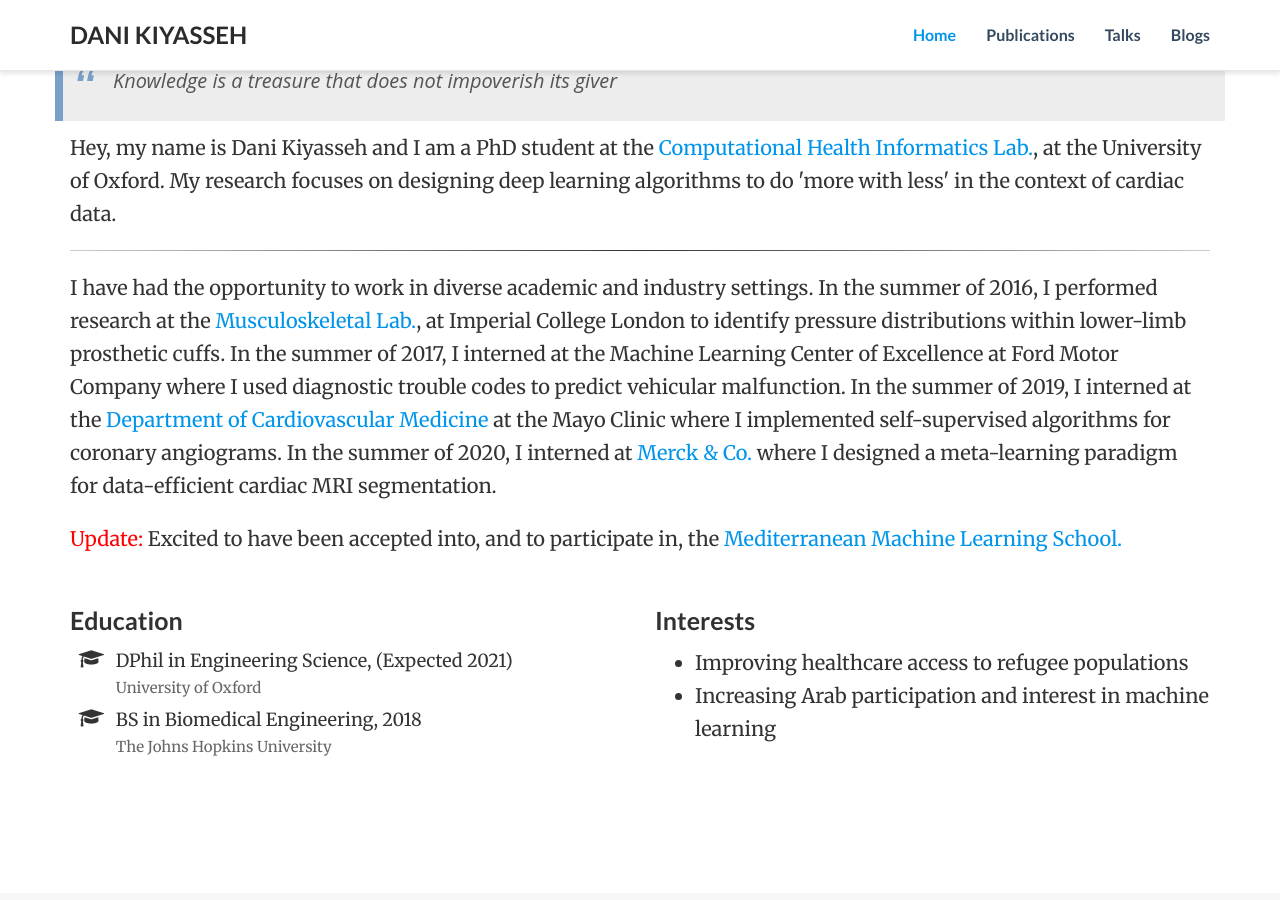
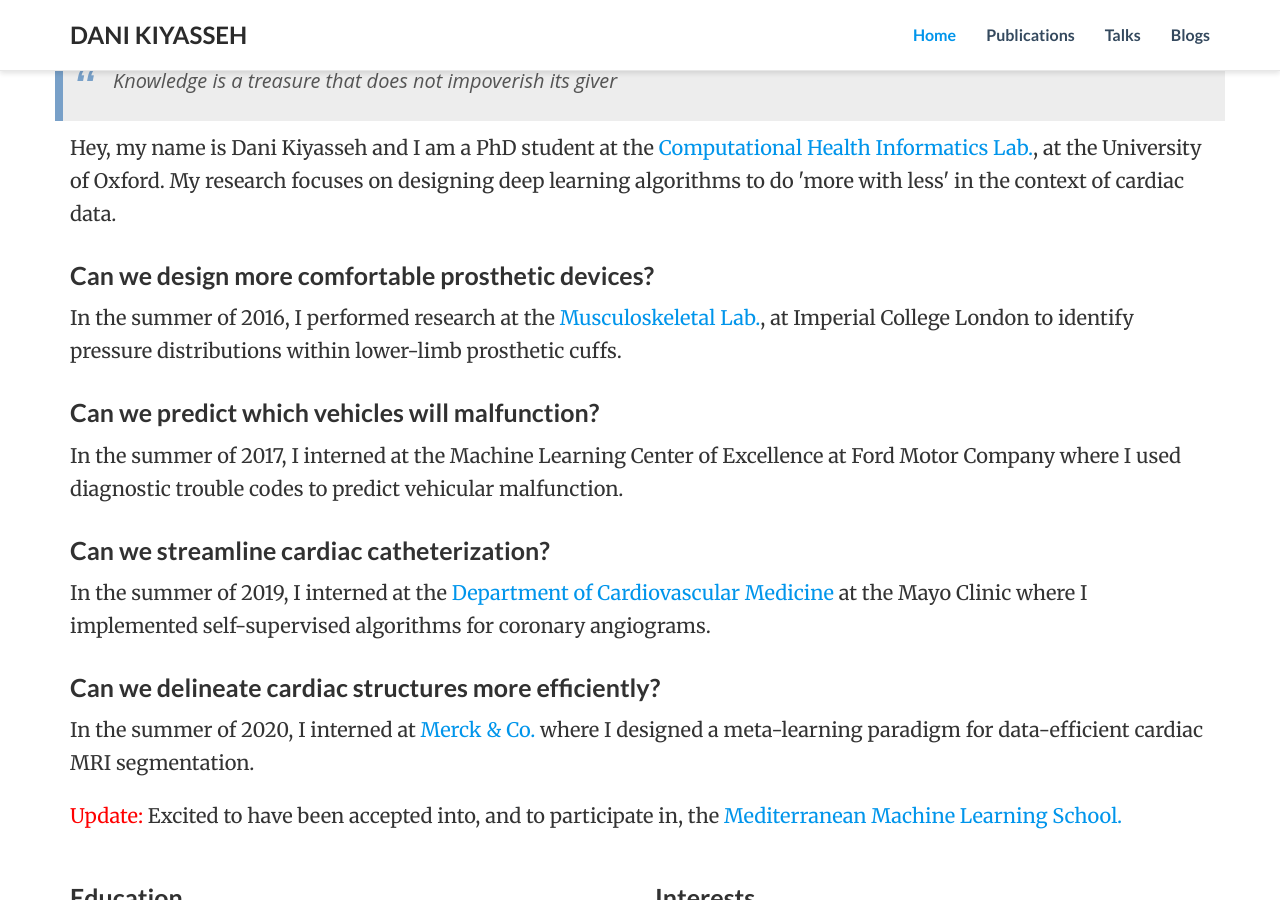
Before and after one commit to danikiyasseh/danikiyasseh.github.io, a Jekyll site: the page index.html, which Jekyll copies as it is, in a window 1280 px wide and 900 px high, scrolled down 683 px. Built offline with Jekyll 4.4.1, drawn with Linux system fonts in a browser that asks for light colours; nearby versions of some CDN libraries; a style sheet for code colours, icons or effects is not loaded.

Commit message:
Update index.html

```diff
--- a/index.html
+++ b/index.html
@@ -94,7 +94,7 @@
 
 	<div class="row" itemprop="author" itemscope itemtype="http://schema.org/Person" itemref="person-email person-address">
 <!-- 		xs-12 col-md-4 col-lg-4 col-xl-4 -->
-		<div class="col-4">
+		<div class="col-12">
 			<div id="profile">
 
 				<div class="portrait" style="background-image: url('https://danikiyasseh.github.io/img/portrait.jpeg');">
@@ -151,7 +151,7 @@
 
 		<!-- <div class="blurb"> -->
 <!-- 		xs-12 col-sm-12 col-md-8 col-lg-8 col-xl-8 -->
-		<div class="col-8 align-self-center">
+		<div class="col-12 align-self-center">
 
 			<div class='quotes'>
 				<blockquote dir="rtl" lang="ar" >
@@ -180,12 +180,21 @@
 			My research focuses on designing deep learning algorithms to do 'more with less' in the context of cardiac data.
 		</p>
 
-		<hr>
+		<h3>Can we design more comfortable prosthetic devices?</h3>
 
-		<p>I have had the opportunity to work in diverse academic and industry settings. In the summer of 2016, I performed research at the <a href="http://www.imperial.ac.uk/msk-lab" target="_blank">Musculoskeletal Lab.</a>, at Imperial College London to identify pressure distributions within lower-limb prosthetic cuffs.
-		In the summer of 2017, I interned at the Machine Learning Center of Excellence at Ford Motor Company where I used diagnostic trouble codes to predict vehicular malfunction.
-		In the summer of 2019, I interned at the <a href="https://www.mayoclinic.org/departments-centers/cardiovascular-medicine/home/orc-20121930" target="_blank">Department of Cardiovascular Medicine</a> at the Mayo Clinic where I implemented self-supervised algorithms for coronary angiograms.
-		In the summer of 2020, I interned at <a href="https://www.merck.com/index.html", target="_blank">Merck & Co.</a> where I designed a meta-learning paradigm for data-efficient cardiac MRI segmentation.
+		<p> In the summer of 2016, I performed research at the <a href="http://www.imperial.ac.uk/msk-lab" target="_blank">Musculoskeletal Lab.</a>, at Imperial College London to identify pressure distributions within lower-limb prosthetic cuffs.
+		</p>
+
+		<h3>Can we predict which vehicles will malfunction?</h3>
+		<p> In the summer of 2017, I interned at the Machine Learning Center of Excellence at Ford Motor Company where I used diagnostic trouble codes to predict vehicular malfunction.
+		</p>
+
+		<h3>Can we streamline cardiac catheterization?</h3>
+		<p>In the summer of 2019, I interned at the <a href="https://www.mayoclinic.org/departments-centers/cardiovascular-medicine/home/orc-20121930" target="_blank">Department of Cardiovascular Medicine</a> at the Mayo Clinic where I implemented self-supervised algorithms for coronary angiograms.
+		</p>
+
+		<h3>Can we delineate cardiac structures more efficiently?</h3>
+		<p> In the summer of 2020, I interned at <a href="https://www.merck.com/index.html", target="_blank">Merck & Co.</a> where I designed a meta-learning paradigm for data-efficient cardiac MRI segmentation.
 		</p>
 
 		<p> <span style="color:red;">Update:</span> Excited to have been accepted into, and to participate in, the <a href="https://www.m2lschool.org/", target="_blank">Mediterranean Machine Learning School.</a>
```
